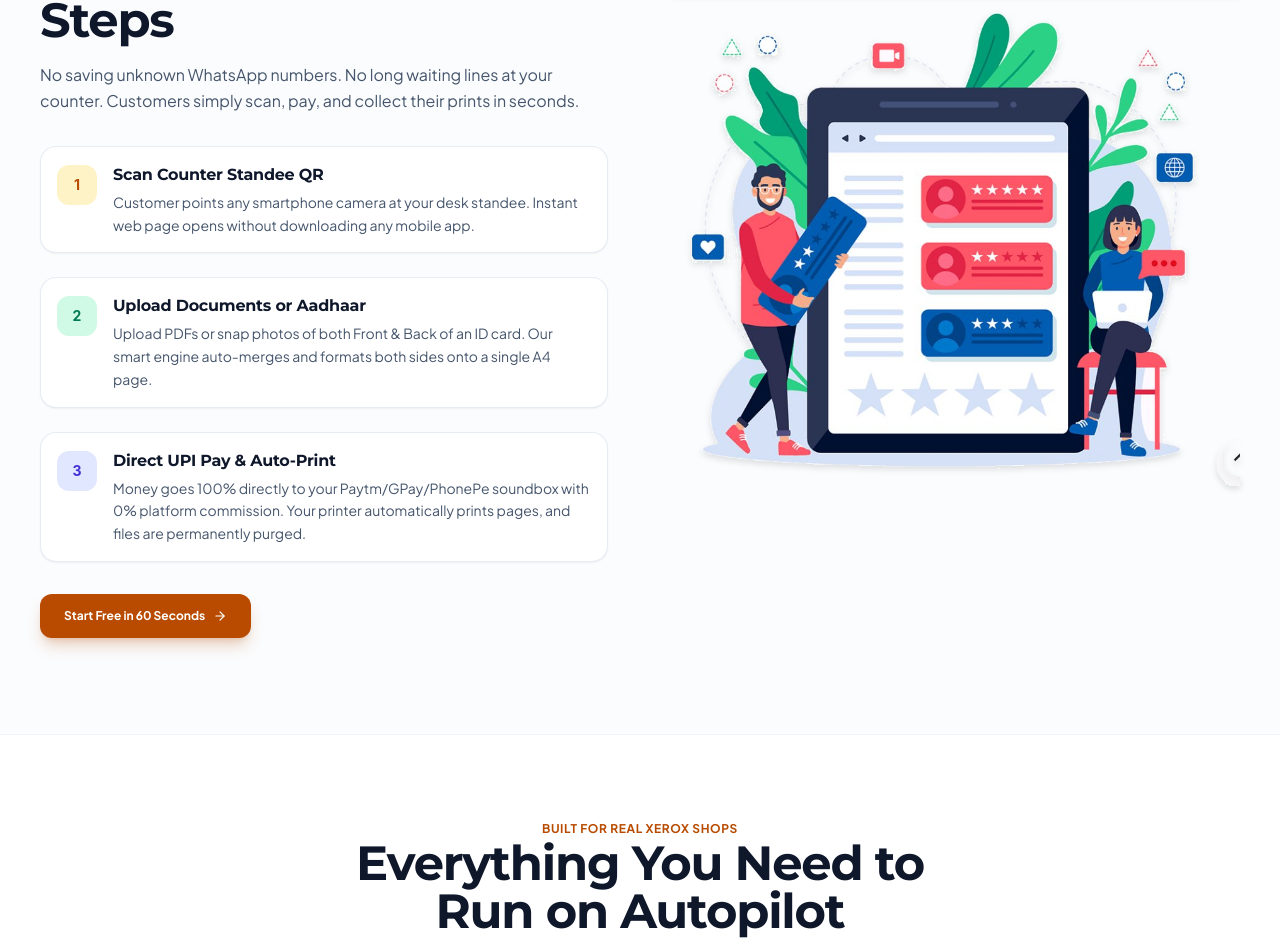
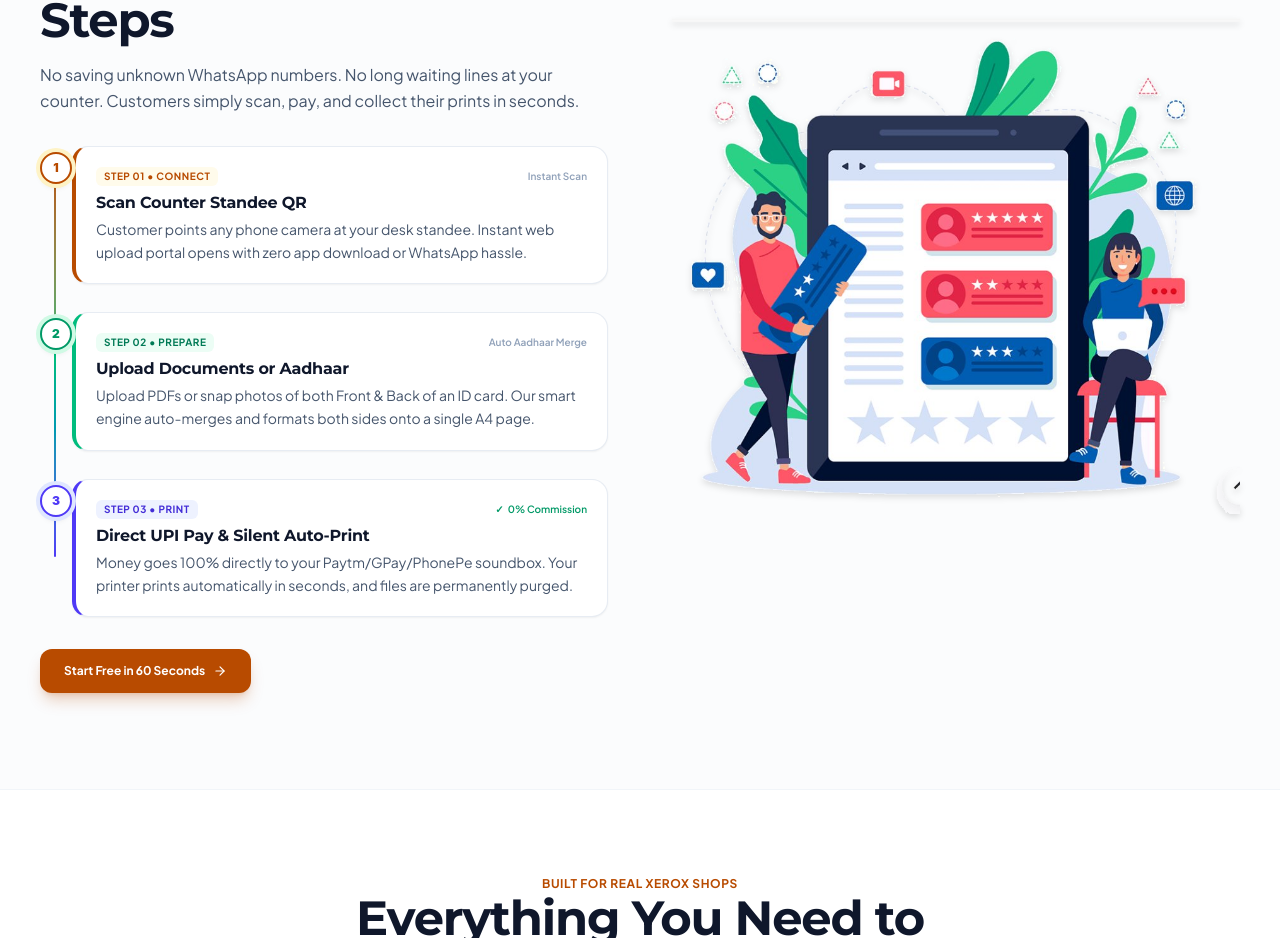
Before and after one commit to ShivamxRaj/Printo, a React (Vite) app in the folder client/: page / in a window 1280 px wide. Shown: the part 882-1820 px from the top of the page. Built offline with nearby package versions, Linux system fonts and the light colour scheme; no server answers.

Commit message:
style(how-it-works): convert workflow cards into connected vertical progress stepper timeline

```diff
--- a/client/src/components/LandingPage.jsx
+++ b/client/src/components/LandingPage.jsx
@@ -203,48 +203,78 @@ export default function LandingPage({ onOpenRegister, onGoToDashboard, onGoToDem
                 </p>
               </div>
 
-              <div className="space-y-6 pt-2">
+              {/* Connected Progress Stepper Workflow */}
+              <div className="relative pl-6 sm:pl-8 space-y-6 sm:space-y-7 pt-2">
+                {/* Vertical Progress Rail Line */}
+                <div
+                  className="absolute left-2.5 sm:left-3.5 top-5 bottom-8 w-0.5 bg-gradient-to-b from-[#b84b00] via-emerald-500 to-indigo-600 rounded-full"
+                  aria-hidden="true"
+                />
+
                 {/* Step 1 */}
-                <div className="flex items-start gap-4 p-4 rounded-2xl bg-white border border-slate-200/80 shadow-xs hover:border-amber-300 transition-all">
-                  <div className="w-10 h-10 rounded-xl bg-amber-100 text-[#b84b00] flex items-center justify-center font-bold text-sm shrink-0 mt-0.5">
+                <div className="relative group">
+                  {/* Progress Node */}
+                  <div className="absolute -left-6 sm:-left-8 top-1.5 w-7 h-7 sm:w-8 sm:h-8 rounded-full bg-white border-2 border-[#b84b00] text-[#b84b00] font-black text-xs flex items-center justify-center shadow-md ring-4 ring-amber-100 z-10 transition-transform group-hover:scale-110">
                     1
                   </div>
-                  <div className="space-y-1">
-                    <h3 className="text-base font-bold text-slate-900 flex items-center gap-2">
+                  <div className="p-4 sm:p-5 rounded-2xl bg-white border border-slate-200/80 shadow-xs hover:shadow-md hover:border-amber-300 transition-all border-l-4 border-l-[#b84b00]">
+                    <div className="flex items-center justify-between gap-2 mb-1.5">
+                      <span className="text-[10px] font-extrabold uppercase tracking-wider px-2 py-0.5 rounded-md bg-amber-50 text-[#b84b00]">
+                        Step 01 • Connect
+                      </span>
+                      <span className="text-[10px] text-slate-400 font-semibold">Instant Scan</span>
+                    </div>
+                    <h3 className="text-base font-bold text-slate-900 leading-snug">
                       Scan Counter Standee QR
                     </h3>
-                    <p className="text-xs sm:text-sm text-slate-600 leading-relaxed">
-                      Customer points any smartphone camera at your desk standee. Instant web page opens without downloading any mobile app.
+                    <p className="text-xs sm:text-sm text-slate-600 mt-1 leading-relaxed">
+                      Customer points any phone camera at your desk standee. Instant web upload portal opens with zero app download or WhatsApp hassle.
                     </p>
                   </div>
                 </div>
 
                 {/* Step 2 */}
-                <div className="flex items-start gap-4 p-4 rounded-2xl bg-white border border-slate-200/80 shadow-xs hover:border-emerald-300 transition-all">
-                  <div className="w-10 h-10 rounded-xl bg-emerald-100 text-emerald-700 flex items-center justify-center font-bold text-sm shrink-0 mt-0.5">
+                <div className="relative group">
+                  {/* Progress Node */}
+                  <div className="absolute -left-6 sm:-left-8 top-1.5 w-7 h-7 sm:w-8 sm:h-8 rounded-full bg-white border-2 border-emerald-600 text-emerald-600 font-black text-xs flex items-center justify-center shadow-md ring-4 ring-emerald-100 z-10 transition-transform group-hover:scale-110">
                     2
                   </div>
-                  <div className="space-y-1">
-                    <h3 className="text-base font-bold text-slate-900 flex items-center gap-2">
+                  <div className="p-4 sm:p-5 rounded-2xl bg-white border border-slate-200/80 shadow-xs hover:shadow-md hover:border-emerald-300 transition-all border-l-4 border-l-emerald-500">
+                    <div className="flex items-center justify-between gap-2 mb-1.5">
+                      <span className="text-[10px] font-extrabold uppercase tracking-wider px-2 py-0.5 rounded-md bg-emerald-50 text-emerald-700">
+                        Step 02 • Prepare
+                      </span>
+                      <span className="text-[10px] text-slate-400 font-semibold">Auto Aadhaar Merge</span>
+                    </div>
+                    <h3 className="text-base font-bold text-slate-900 leading-snug">
                       Upload Documents or Aadhaar
                     </h3>
-                    <p className="text-xs sm:text-sm text-slate-600 leading-relaxed">
+                    <p className="text-xs sm:text-sm text-slate-600 mt-1 leading-relaxed">
                       Upload PDFs or snap photos of both Front &amp; Back of an ID card. Our smart engine auto-merges and formats both sides onto a single A4 page.
                     </p>
                   </div>
                 </div>
 
                 {/* Step 3 */}
-                <div className="flex items-start gap-4 p-4 rounded-2xl bg-white border border-slate-200/80 shadow-xs hover:border-indigo-300 transition-all">
-                  <div className="w-10 h-10 rounded-xl bg-indigo-100 text-indigo-700 flex items-center justify-center font-bold text-sm shrink-0 mt-0.5">
+                <div className="relative group">
+                  {/* Progress Node */}
+                  <div className="absolute -left-6 sm:-left-8 top-1.5 w-7 h-7 sm:w-8 sm:h-8 rounded-full bg-white border-2 border-indigo-600 text-indigo-600 font-black text-xs flex items-center justify-center shadow-md ring-4 ring-indigo-100 z-10 transition-transform group-hover:scale-110">
                     3
                   </div>
-                  <div className="space-y-1">
-                    <h3 className="text-base font-bold text-slate-900 flex items-center gap-2">
-                      Direct UPI Pay &amp; Auto-Print
+                  <div className="p-4 sm:p-5 rounded-2xl bg-white border border-slate-200/80 shadow-xs hover:shadow-md hover:border-indigo-300 transition-all border-l-4 border-l-indigo-600">
+                    <div className="flex items-center justify-between gap-2 mb-1.5">
+                      <span className="text-[10px] font-extrabold uppercase tracking-wider px-2 py-0.5 rounded-md bg-indigo-50 text-indigo-700">
+                        Step 03 • Print
+                      </span>
+                      <span className="text-[10px] text-emerald-600 font-semibold flex items-center gap-1">
+                        <span>✓</span> 0% Commission
+                      </span>
+                    </div>
+                    <h3 className="text-base font-bold text-slate-900 leading-snug">
+                      Direct UPI Pay &amp; Silent Auto-Print
                     </h3>
-                    <p className="text-xs sm:text-sm text-slate-600 leading-relaxed">
-                      Money goes 100% directly to your Paytm/GPay/PhonePe soundbox with 0% platform commission. Your printer automatically prints pages, and files are permanently purged.
+                    <p className="text-xs sm:text-sm text-slate-600 mt-1 leading-relaxed">
+                      Money goes 100% directly to your Paytm/GPay/PhonePe soundbox. Your printer prints automatically in seconds, and files are permanently purged.
                     </p>
                   </div>
                 </div>
```
